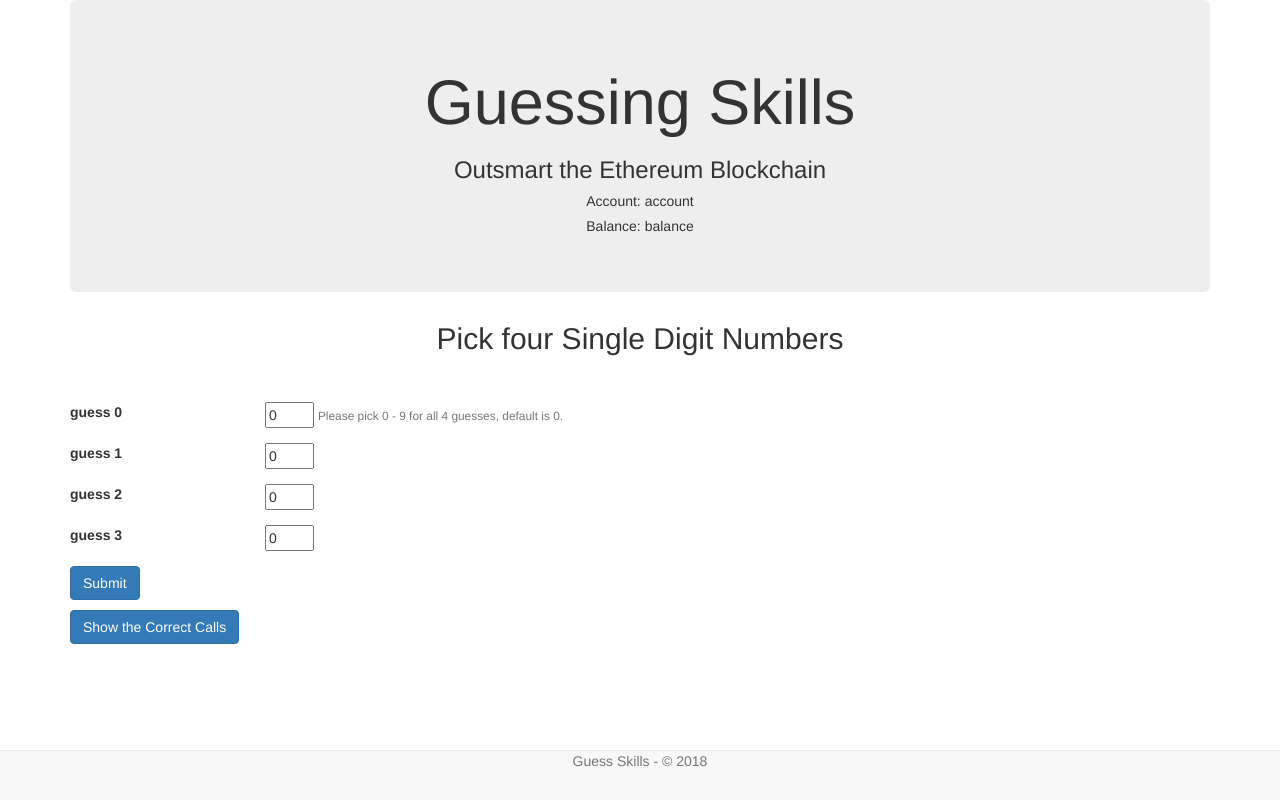
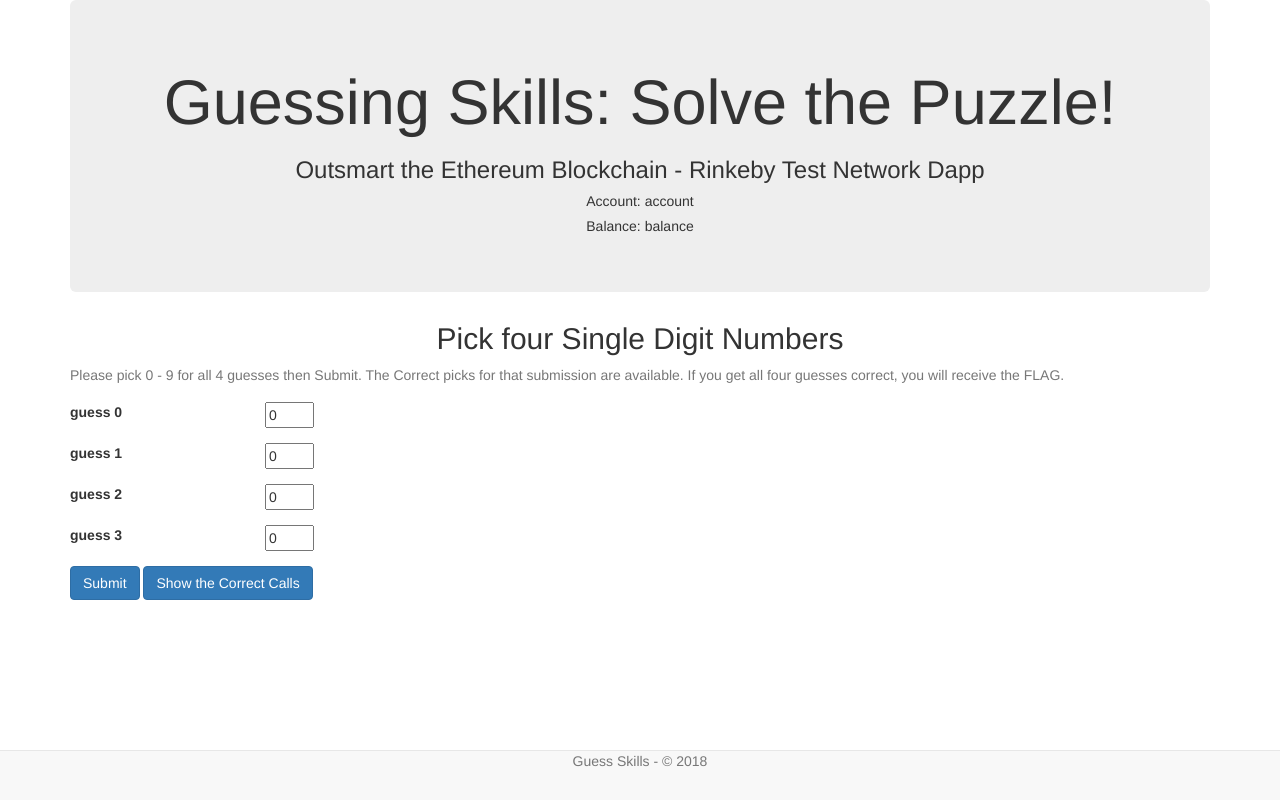
Before and after one commit to glgaines/guess5, a website: page docs/index.html in a window 1280 px wide. Drawn offline with nearby package versions, Linux system fonts and the light colour scheme.

Commit message:
adding front end files for Github Pages

```diff
--- a/docs/index.html
+++ b/docs/index.html
@@ -1,64 +1,44 @@
 <!DOCTYPE html>
 <html lang="en">
-
 	<head>
 		 <meta charset="utf-8">
 		 <meta http-equiv="X-UA-Compatible" content="IE=edge">
 		 <meta name="viewport" content="width=device-width, initial-scale=1">
-     <!-- The above 3 meta tags *must* come first in the head; any other head content must come *after* these tags -->
 		 <title>GuessSkills</title>
-
-     <!-- Bootstrap -->
 		 <link href="css/bootstrap.min.css" rel="stylesheet">
-
-     <!-- HTML5 shim and Respond.js for IE8 support of HTML5 elements and media queries -->
-     <!-- WARNING: Respond.js doesn't work if you view the page via file:// -->
-     <!--[if lt IE 9]>
-      <script src="https://oss.maxcdn.com/html5shiv/3.7.3/html5shiv.min.js"></script>
-      <script src="https://oss.maxcdn.com/respond/1.4.2/respond.min.js"></script>
-    <![endif]-->
-
-     <!-- Application -->
 		 <link href="css/app.css" rel="stylesheet">
-
 	 </head>
-
 	 <body>
 		 <div class="container">
 				<div class="jumbotron text-center">
-               <h1>Guessing Skills</h1>
-               <h3>Outsmart the Ethereum Blockchain</h3>
+					 <h1>Guessing Skills: Solve the Puzzle!</h1>
+					 <h3>Outsmart the Ethereum Blockchain - Rinkeby Test Network Dapp</h3>
 					 <h5>Account: <span id="account">account</span></h5>
 					 <h5>Balance: <span id="accountBalance">balance</span></h5>
-
 				</div>
-
 				<div class="" id="results">
 					<h2 class="text-center" id="result_string">Pick four Single Digit Numbers</h2>
+					<p id = "guessHelp" class="form-text text-muted">Please pick 0 - 9 for all 4 guesses then Submit.
+							 The Correct picks for that submission are available.  If you get all four guesses correct, you will receive the FLAG.</p>
 				</div>
-
 			 	<form class="" action="index.html" method="post">
 				 	<div class="form-group row">
 					 	<label for="guess0" class="col-sm-2 col-form-label">guess 0</label>
 					 	<div class="col-sm-10">
 						 	<input type="number" min="0" max="9" step="1" value="0" name="guess0" id="input_guess0">
-             <small id = "guessHelp" class="form-text text-muted">Please pick 0 - 9 for all 4 guesses, default is 0.</small>
 					 	</div>
-
 					</div>
 					<div class="form-group row">
 						<label for="guess1" class="col-sm-2 col-form-label">guess 1</label>
 						<div class="col-sm-10">
 							<input type="number" min="0" max="9" step="1" value="0" name="guess1" id="input_guess1">
 						</div>
-
 			 		</div>
 			 		<div class="form-group row">
 				 		<label for="guess2" class="col-sm-2 col-form-label">guess 2</label>
 				 		<div class="col-sm-10">
 					 		<input type="number" min="0" max="9" step="1" value="0" name="guess2" id="input_guess2">
 				 		</div>
-
 					</div>
 					<div class="form-group row">
 						<label for="guess3" class="col-sm-2 col-form-label">guess 3</label>
@@ -67,10 +47,8 @@
 						</div>
 					</div>
 					<button type="submit" class="btn btn-primary" onclick="App.createGuesses(); return false;">Submit</button>
-
+					<button type="submit" class="btn btn-primary" data-toggle="modal" data-target="#correctModal">Show the Correct Calls</button>
 			 </form>
-       <button type="submit" class="btn btn-primary" data-toggle="modal" data-target="#correctModal">Show the Correct Calls</button>
-
 			 <div class="modal fade" id="correctModal">
 				 <div class="modal-dialog" role="document">
 					 <div class="modal-content">
@@ -85,16 +63,11 @@
 								 <li class = "list-group-item" id="correct_1"></li>
 								 <li class = "list-group-item" id="correct_2"></li>
 								 <li class = "list-group-item" id="correct_3"></li>
-
 							 </ul>
 						 </div>
-
 					 </div>
-
 				 </div>
-
 			</div>
-
 		 	<div id="footer" class="container">
 				<nav class="navbar navbar-default navbar-fixed-bottom">
 					<div class="navbar-inner navbar-content-center text-center">
@@ -103,14 +76,10 @@
 				</nav>
 		 </div>
 	 	</div>
-
-     <!-- jQuery (necessary for Bootstrap's JavaScript plugins) -->
 		<script src="https://ajax.googleapis.com/ajax/libs/jquery/1.12.4/jquery.min.js"></script>
-     <!-- Include all compiled plugins (below), or include individual files as needed -->
 		<script src="js/bootstrap.min.js"></script>
 		<script src="js/web3.min.js"></script>
 		<script src="js/truffle-contract.js"></script>
 		<script src="js/app.js"></script>
 	</body>
-
 </html>
```
Also changed, not shown: src/index.html (+5 -36 lines). Lines whose indentation alone changed are shown as unchanged.
